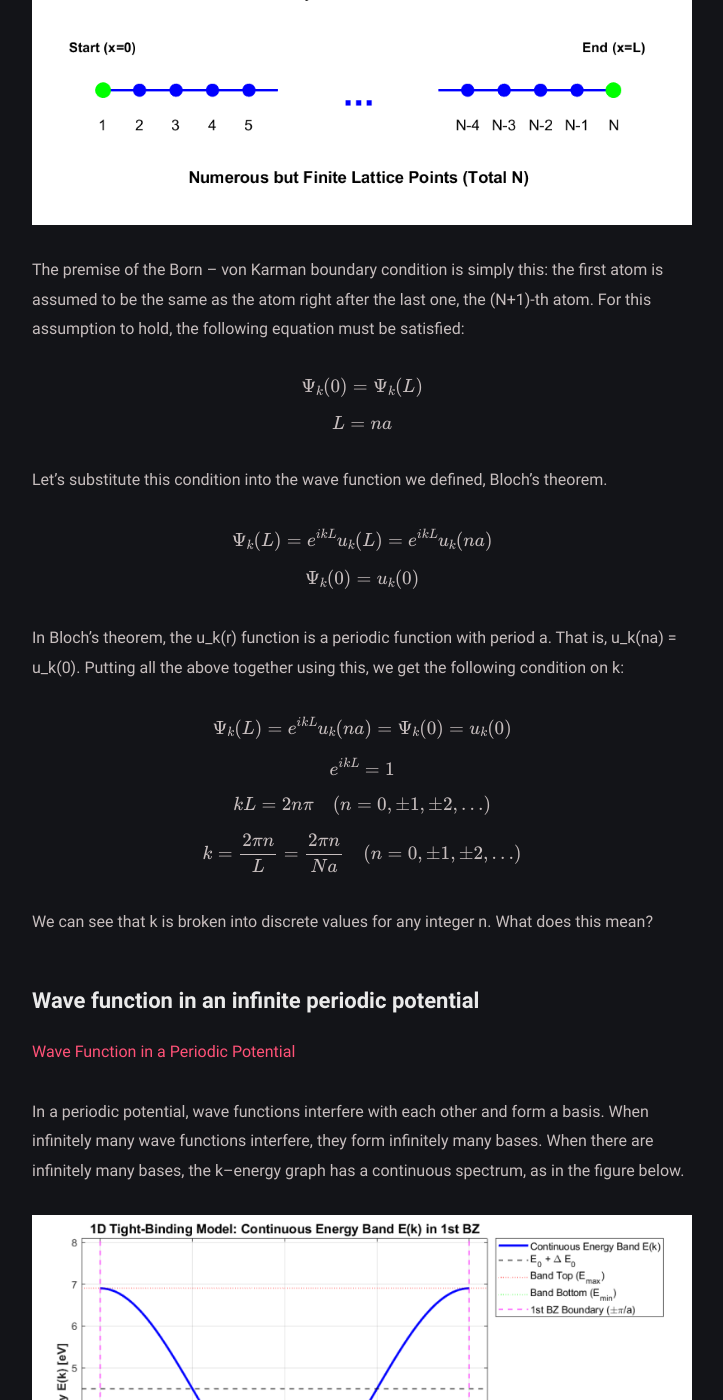
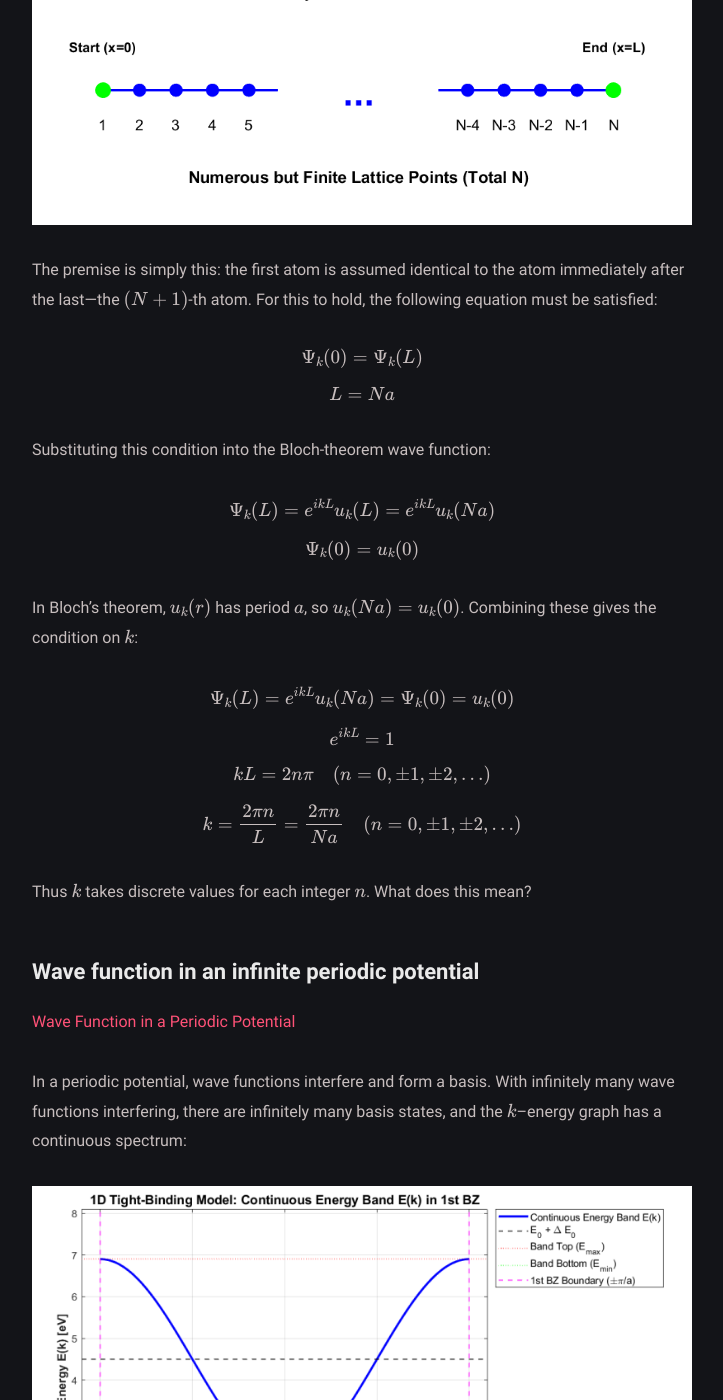
Before and after one commit to Oasisforhaanee/Oasisforhaanee.github.io, a Jekyll site: the page built from _posts/2026-08-27-born-von-karman-boundary-condition.md, in a window 1280 px wide and 1400 px high, scrolled down 748 px. Shown: the whole window, without its empty margins (278-1001 px from the left). Built offline with Jekyll 4.4.1, drawn with Linux system fonts in a browser that asks for light colours; comment, search, counter and statistics services are not loaded; some of the changed text lies outside the part shown.

Commit message:
Rewrite post: 2026-08-27-born-von-karman-boundary-condition

```diff
--- a/_posts/2026-08-27-born-von-karman-boundary-condition.md
+++ b/_posts/2026-08-27-born-von-karman-boundary-condition.md
@@ -9,62 +9,63 @@ canonicalURL: "https://blog.naver.com/kkul20235/224391932456"
 usemathjax: true
 comments: true
 permalink: /born-von-karman-boundary-condition/
+
 ---
 
-In this post we'll look at the Born – von Karman boundary condition.
+This post covers the Born–von Karman boundary condition.
 
 ## Born – von Karman boundary condition
 
-The Born – von Karman boundary condition builds a finite system by assuming a finite number of atoms from the start.
+The Born–von Karman boundary condition makes a finite system tractable by assuming a finite number of atoms from the outset.
 
-Let's think of a finite 1D crystal made of N atoms. Many potentials are lined up, but it's a system that has a beginning and an end.
+Consider a finite one-dimensional crystal of $N$ atoms: many potentials lined up, but with a beginning and an end.
 
 ![A finite 1D crystal of N atoms.](/assets/img/bvk-system.png)
 
-The premise of the Born – von Karman boundary condition is simply this: the first atom is assumed to be the same as the atom right after the last one, the (N+1)-th atom. For this assumption to hold, the following equation must be satisfied:
+The premise is simply this: the first atom is assumed identical to the atom immediately after the last—the $(N+1)$-th atom. For this to hold, the following equation must be satisfied:
 
-$$ \Psi _k(0)=\Psi _k(L) $$
+$$\Psi _k(0)=\Psi _k(L)$$
 
-$$ L=na $$
+$$L=Na$$
 
-Let's substitute this condition into the wave function we defined, Bloch's theorem.
+Substituting this condition into the Bloch-theorem wave function:
 
-$$ \Psi _k(L)=e^{ikL}u_k(L)=e^{ikL}u_k(na) $$
+$$\Psi _k(L)=e^{ikL}u_k(L)=e^{ikL}u_k(Na)$$
 
-$$ \Psi _k(0)=u_k(0) $$
+$$\Psi _k(0)=u_k(0)$$
 
-In Bloch's theorem, the u_k(r) function is a periodic function with period a. That is, u_k(na) = u_k(0). Putting all the above together using this, we get the following condition on k:
+In Bloch's theorem, $u_k(r)$ has period $a$, so $u_k(Na)=u_k(0)$. Combining these gives the condition on $k$:
 
-$$ \Psi _k(L)=e^{ikL}u_k(na)=\Psi _k(0)=u_k(0) $$
+$$\Psi _k(L)=e^{ikL}u_k(Na)=\Psi _k(0)=u_k(0)$$
 
-$$ e^{ikL}=1 $$
+$$e^{ikL}=1$$
 
-$$ kL=2n\pi \quad (n=0,\pm 1,\pm 2,\dots ) $$
+$$kL=2n\pi \quad (n=0,\pm 1,\pm 2,\dots )$$
 
-$$ k=\frac{2\pi n}{L}=\frac{2\pi n}{Na}\quad (n=0,\pm 1,\pm 2,\dots ) $$
+$$k=\frac{2\pi n}{L}=\frac{2\pi n}{Na}\quad (n=0,\pm 1,\pm 2,\dots )$$
 
-We can see that k is broken into discrete values for any integer n. What does this mean?
+Thus $k$ takes discrete values for each integer $n$. What does this mean?
 
 ## Wave function in an infinite periodic potential
 
 [Wave Function in a Periodic Potential](https://oasisforhaanee.github.io/wave-function-in-periodic-potential/)
 
-In a periodic potential, wave functions interfere with each other and form a basis. When infinitely many wave functions interfere, they form infinitely many bases. When there are infinitely many bases, the k–energy graph has a continuous spectrum, as in the figure below.
+In a periodic potential, wave functions interfere and form a basis. With infinitely many wave functions interfering, there are infinitely many basis states, and the $k$–energy graph has a continuous spectrum:
 
 ![k takes continuous values like the graph above.](/assets/img/bvk-continuous.png)
 
-k takes continuous values, like in the graph above.
+$k$ takes continuous values, as in the graph above.
 
-But there is no solid in the world made of an infinite number of atoms. It always has a finite size. That's why we imitate a finite system with the Born – von Karman boundary condition. When the boundary condition is applied, the continuous k–energy graph changes as follows:
+But no real solid consists of infinitely many atoms; it always has finite size. The Born–von Karman boundary condition imitates a finite system. When applied, the continuous $k$–energy graph becomes:
 
 ![The k–energy state graph when the boundary condition is applied, with N = 40.](/assets/img/bvk-discrete.png)
 
-The k–energy state graph when the boundary condition is applied, with N = 40.
+The $k$–energy state graph when the boundary condition is applied, with $N=40$.
 
-With the boundary condition set, we can see that k is discretized and can be expressed as a finite number of points. Each point represents one basis and has a different energy.
+With the boundary condition, $k$ is discretized into a finite set of points. Each point represents one basis state with a distinct energy.
 
-The Born – von Karman boundary condition takes the original infinite system and sets a condition so it can be applied realistically. Through this, we can clearly analyze the electronic structure of real solids theoretically.
+The Born–von Karman boundary condition takes the original infinite system and imposes a condition that makes it realistically applicable. Through it, we can analyze the electronic structure of real solids theoretically.
 
-Thanks for reading the long post.
+---
 
-This post reflects my own understanding, so there may be errors. Questions are always welcome, so feel free to ask.
+*This post reflects my own understanding, so there may be errors. Questions are always welcome, so feel free to ask.*
```
